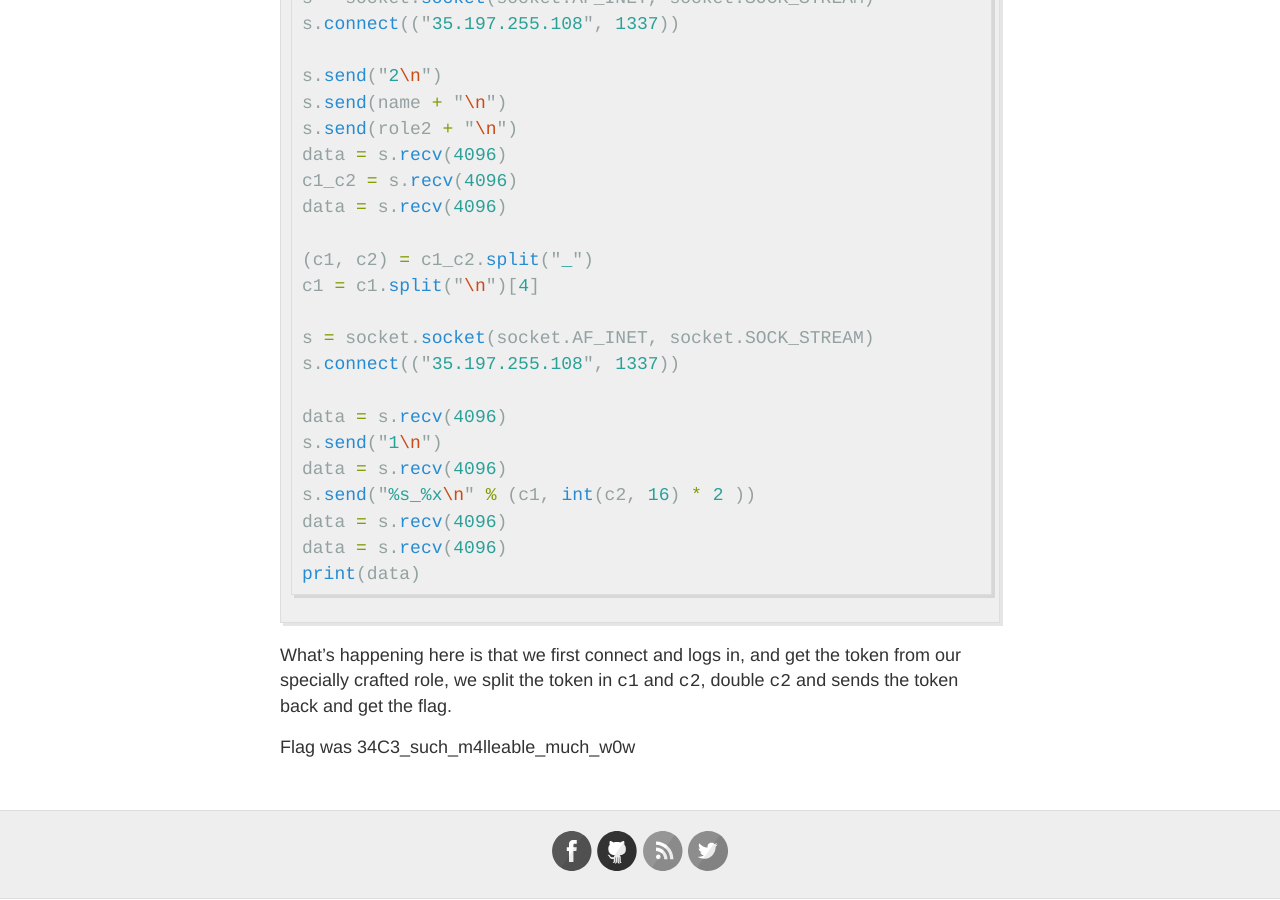
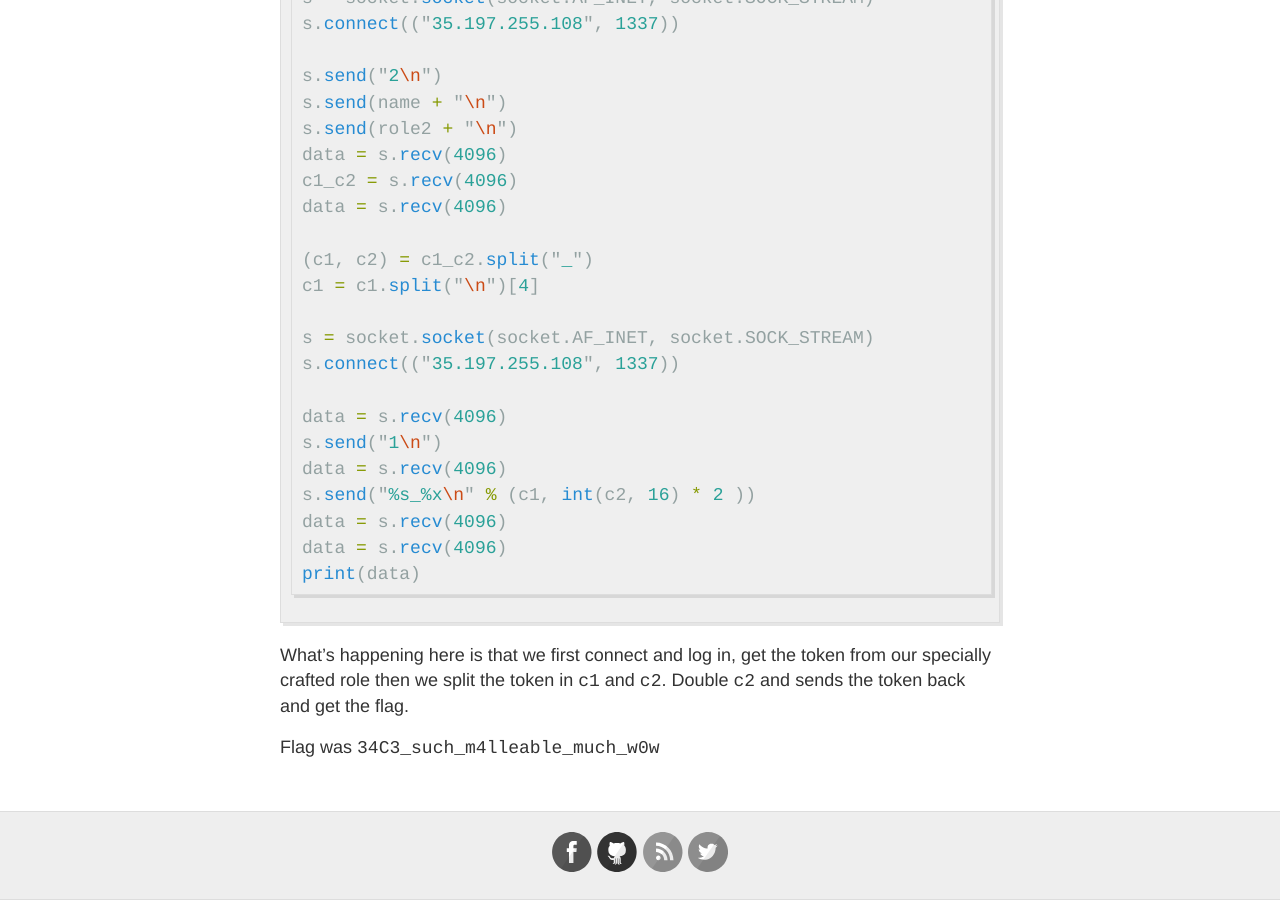
Before and after one commit to labanskoller/hackeriet_blog, a Jekyll site: the page built from _posts/2017-12-29-attacking_elgamal_encryption.md, in a window 1280 px wide and 900 px high, scrolled down 2002 px. Built offline with Jekyll 4.4.1, drawn with Linux system fonts in a browser that asks for light colours.

Commit message:
improved syntax

````diff
--- a/_posts/2017-12-29-attacking_elgamal_encryption.md
+++ b/_posts/2017-12-29-attacking_elgamal_encryption.md
@@ -87,8 +87,8 @@ data = s.recv(4096)
 print(data)
 ```
 
-What's happening here is that we first connect and logs in, and get the token from our specially
-crafted role, we split the token in `c1` and `c2`, double `c2` and sends the token back and get
+What's happening here is that we first connect and log in, get the token from our specially
+crafted role then we split the token in `c1` and `c2`. Double `c2` and sends the token back and get
 the flag.
 
-Flag was 34C3_such_m4lleable_much_w0w
+Flag was `34C3_such_m4lleable_much_w0w`
````
